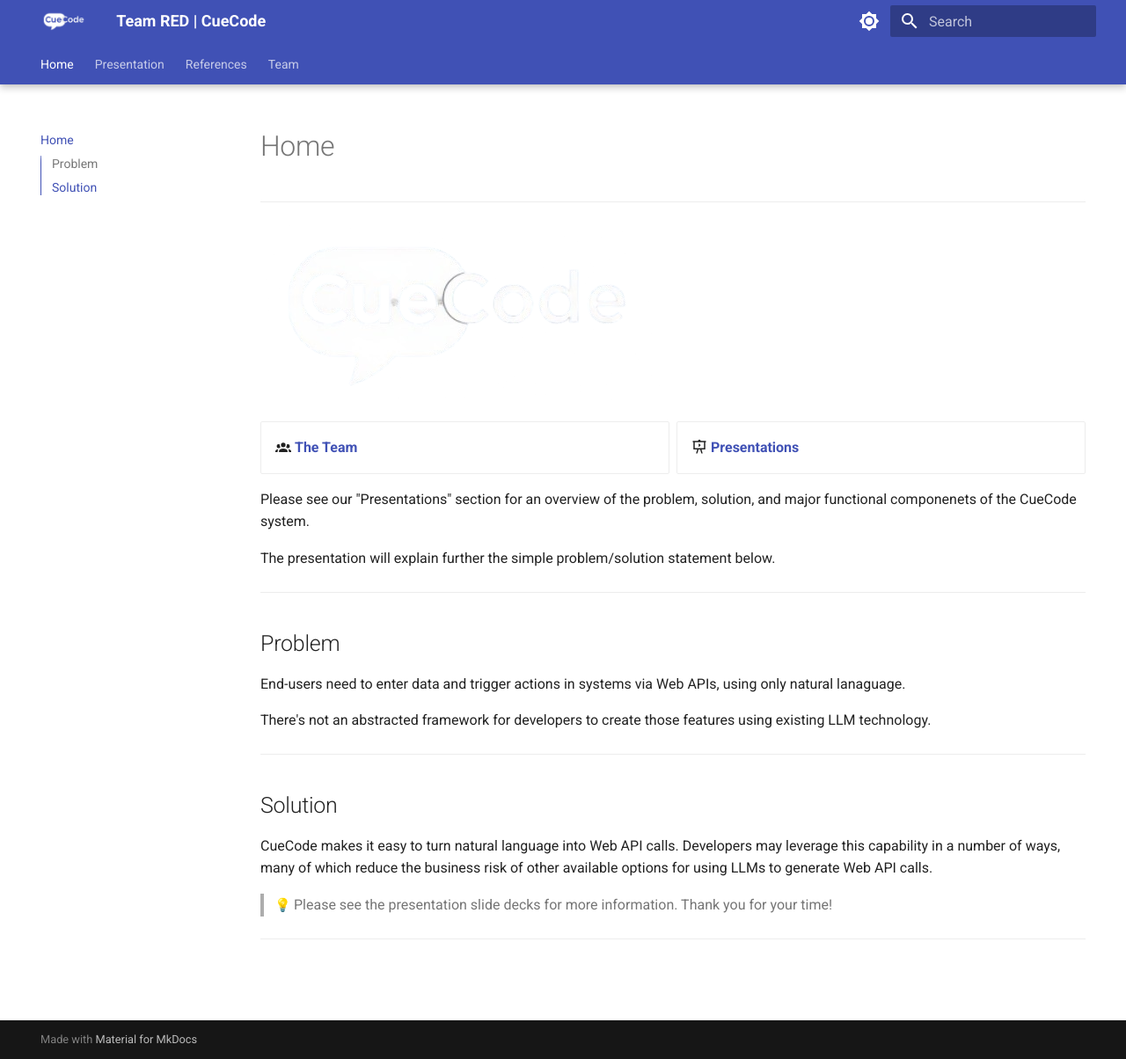
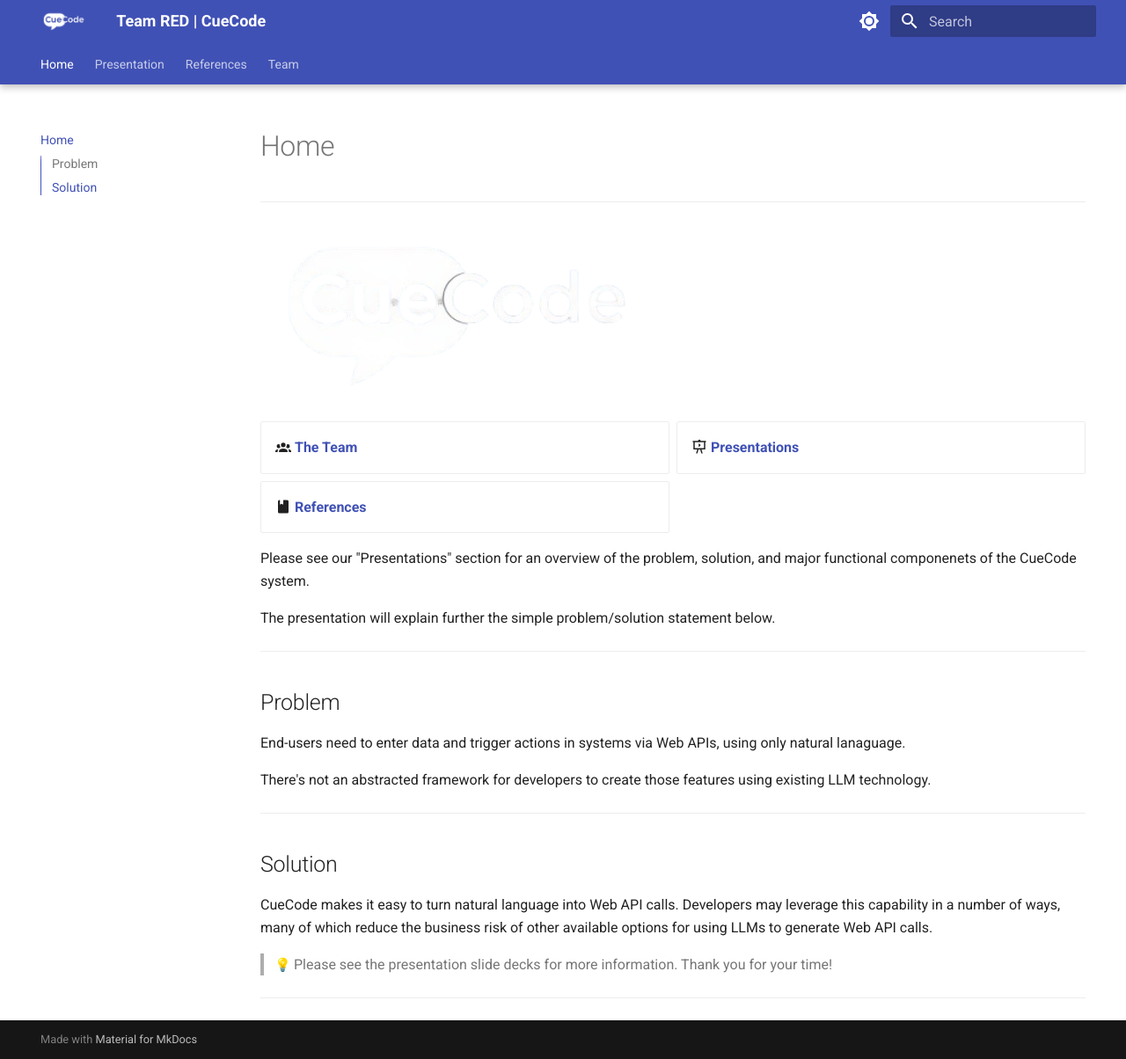
Before and after one commit to john-hix/cuecode-website, an MkDocs documentation site: the page built from docs/index.md, in a window 1280 px wide and 1204 px high. Shown: the whole window at 88% size. Built offline with MkDocs 1.6.1 and Material for MkDocs 9.7.7, drawn with Linux system fonts in a browser that asks for light colours; emoji names are drawn with the system emoji font.

Commit message:
[FTR] References link on home page

```diff
--- a/docs/index.md
+++ b/docs/index.md
@@ -7,6 +7,7 @@
 <div class="grid cards" markdown>
 - :material-account-group: __[The Team](./team.md)__
 - :material-presentation-play: __[Presentations](./presentation.md)__
+- :material-book: __[References](./references.md)__
 </div>
 
 Please see our "Presentations" section for an overview of the problem, solution,
```
